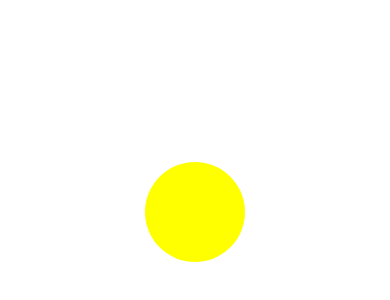
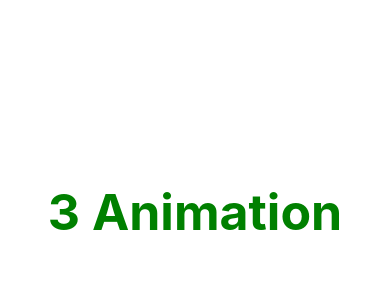
Before and after one commit to S0LEI1/Mobile_nang_cao, a React Native app in the folder LeVanNgoc_20022421/: screen / in a window 390 px wide. Shown: the part 210-510 px from the top of the page. Built offline with nearby package versions, Linux system fonts and the light colour scheme.

Commit message:
finish 2C

```diff
--- a/LeVanNgoc_20022421/App.js
+++ b/LeVanNgoc_20022421/App.js
@@ -5,6 +5,7 @@ import Cau1B from './screen/cau1b';
 import Cau1C from './screen/cau1c';
 import Cau2 from './screen/cau2';
 import Cau2B from './screen/cau2b';
+import Cau2C from './screen/cau2c';
 
 export default function App() {
   return (
@@ -13,7 +14,8 @@ export default function App() {
       {/* <Cau1B /> */}
       {/* <Cau1C /> */}
       {/* <Cau2 /> */}
-    <Cau2B />
+    {/* <Cau2B /> */}
+    <Cau2C />
     </View>
   );
 }
--- /dev/null
+++ b/LeVanNgoc_20022421/screen/cau2c.js
@@ -0,0 +1,38 @@
+import { View, Text, Animated } from 'react-native'
+import React, { useEffect, useRef } from 'react'
+
+const Cau2C = () => {
+    const size = useRef(new Animated.Value(30)).current;
+    const weight = useRef(new Animated.Value(300)).current;
+    const value = useRef(new Animated.Value(0)).current;
+    const color = value.interpolate({
+        inputRange:[0,1],
+        outputRange:["red", "green"]
+    })
+    useEffect(()=>{
+        Animated.sequence([
+            Animated.timing(size,{
+                toValue:50,
+                duration:2000,
+                useNativeDriver:false
+            }),
+            Animated.timing(weight,{
+                toValue:700,
+                duration:2000,
+                useNativeDriver:false
+            }),
+            Animated.timing(value,{
+                toValue:1,
+                duration:2000,
+                useNativeDriver:false
+            })
+        ]).start()
+    })
+    return (
+    <View>
+        <Animated.Text style={{fontSize:size, fontWeight:weight, color:color}}>3 Animation</Animated.Text>
+    </View>
+  )
+}
+
+export default Cau2C
```
